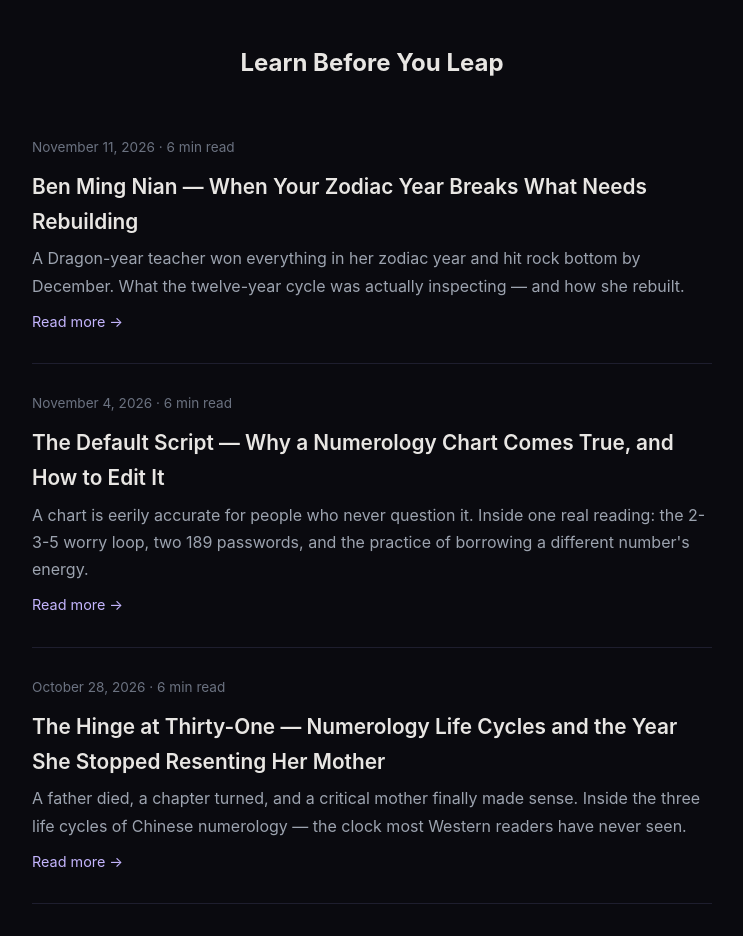
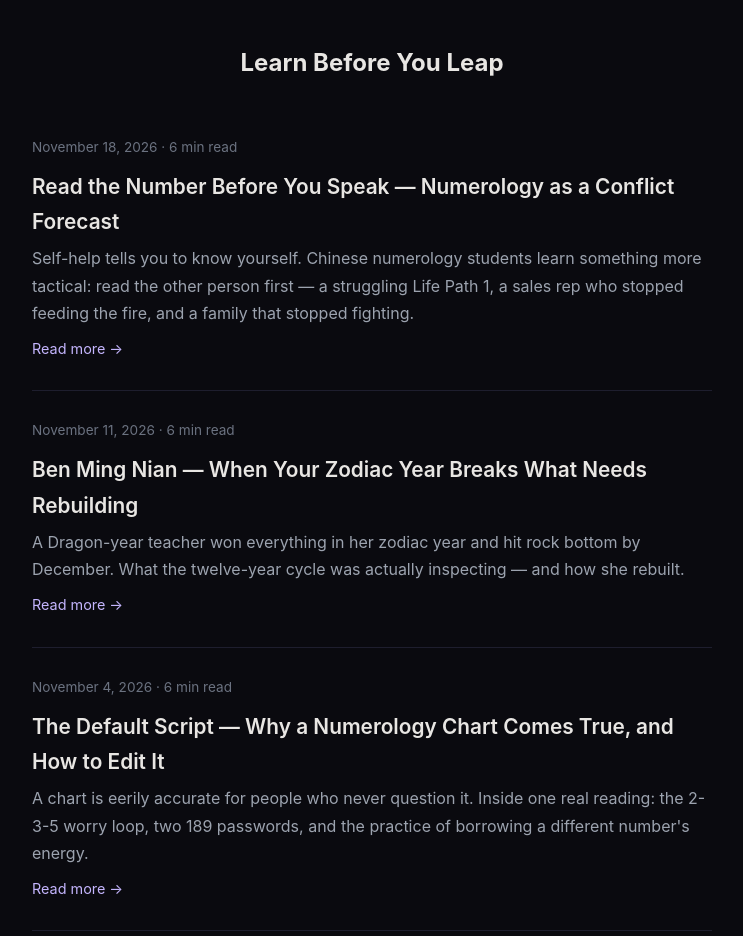
Before and after one commit to ZiWayFD/ziwayfd.github.io, a plain HTML site: page index.html in a window 1280 px wide. Shown: the part 3280-4216 px from the top of the page, without its empty margins (268-1011 px from the left). Drawn offline with Linux system fonts and the light colour scheme.

Commit message:
Publish article: numerology-reading-others-conflict-forecast

```diff
--- a/index.html
+++ b/index.html
@@ -216,6 +216,12 @@
   <div class="articles-section">
     <h2>Learn Before You Leap</h2>
     <article>
+      <div class="meta">November 18, 2026 · 6 min read</div>
+      <h3><a href="/articles/numerology-reading-others-conflict-forecast.html">Read the Number Before You Speak — Numerology as a Conflict Forecast</a></h3>
+      <p class="excerpt">Self-help tells you to know yourself. Chinese numerology students learn something more tactical: read the other person first — a struggling Life Path 1, a sales rep who stopped feeding the fire, and a family that stopped fighting.</p>
+      <a class="read-more" href="/articles/numerology-reading-others-conflict-forecast.html">Read more →</a>
+    </article>
+    <article>
       <div class="meta">November 11, 2026 · 6 min read</div>
       <h3><a href="/articles/benmingnian-zodiac-year-rebuild.html">Ben Ming Nian — When Your Zodiac Year Breaks What Needs Rebuilding</a></h3>
       <p class="excerpt">A Dragon-year teacher won everything in her zodiac year and hit rock bottom by December. What the twelve-year cycle was actually inspecting — and how she rebuilt.</p>
```
